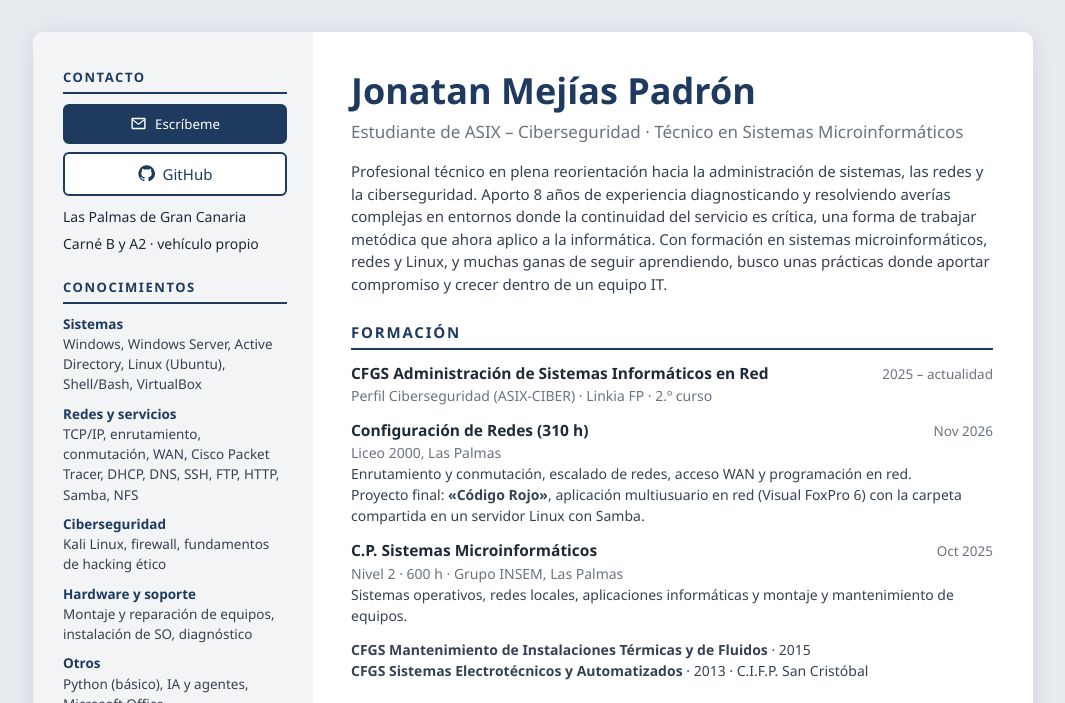
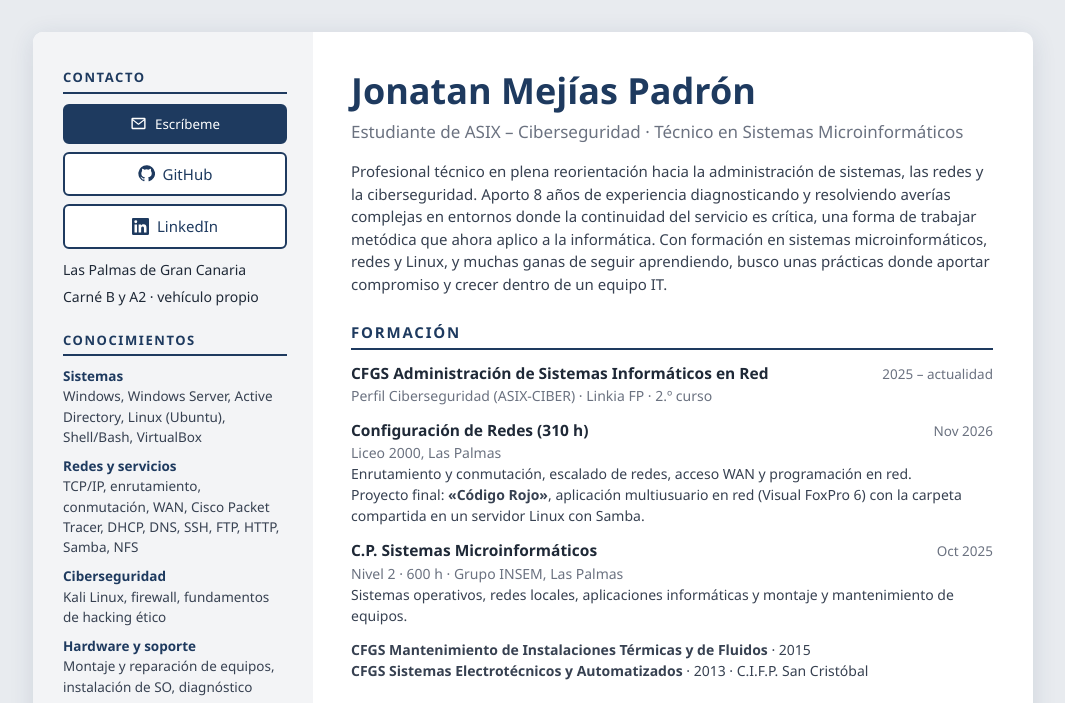
Before and after one commit to johnnysj93-cmd/johnnysj93-cmd.github.io, a plain HTML site: page index.html in a window 1280 px wide. Shown: the top 703 px of the page, without its empty margins (107-1172 px from the left). Drawn offline with Linux system fonts and the light colour scheme.

Commit message:
CV: enlace a LinkedIn
Co-Authored-By: Claude Opus 5.5 <noreply@anthropic.com>

```diff
--- a/index.html
+++ b/index.html
@@ -84,6 +84,10 @@
     <a class="btn alt" href="https://github.com/johnnysj93-cmd">
       <svg viewBox="0 0 24 24" aria-hidden="true"><path d="M12 .5a11.5 11.5 0 0 0-3.64 22.41c.58.1.79-.25.79-.56v-2c-3.2.7-3.88-1.37-3.88-1.37-.52-1.33-1.28-1.69-1.28-1.69-1.05-.71.08-.7.08-.7 1.16.08 1.77 1.19 1.77 1.19 1.03 1.77 2.7 1.26 3.36.96.1-.75.4-1.26.73-1.55-2.55-.29-5.24-1.28-5.24-5.69 0-1.26.45-2.29 1.19-3.1-.12-.29-.52-1.46.11-3.05 0 0 .97-.31 3.17 1.18a11 11 0 0 1 5.77 0c2.2-1.49 3.17-1.18 3.17-1.18.63 1.59.23 2.76.11 3.05.74.81 1.19 1.84 1.19 3.1 0 4.42-2.69 5.39-5.26 5.68.41.36.78 1.06.78 2.14v3.17c0 .31.21.67.8.56A11.5 11.5 0 0 0 12 .5Z"/></svg>
       GitHub
+    </a>
+    <a class="btn alt" href="https://www.linkedin.com/in/jonatan-mejias-padron">
+      <svg viewBox="0 0 24 24" aria-hidden="true"><path d="M20.45 20.45h-3.56v-5.57c0-1.33-.02-3.04-1.85-3.04-1.85 0-2.14 1.45-2.14 2.94v5.67H9.35V9h3.41v1.56h.05c.48-.9 1.64-1.85 3.37-1.85 3.6 0 4.27 2.37 4.27 5.46v6.28ZM5.34 7.43a2.06 2.06 0 1 1 0-4.13 2.06 2.06 0 0 1 0 4.13ZM7.12 20.45H3.56V9h3.56v11.45ZM22.22 0H1.77C.79 0 0 .77 0 1.73v20.54C0 23.23.79 24 1.77 24h20.45c.98 0 1.78-.77 1.78-1.73V1.73C24 .77 23.2 0 22.22 0Z"/></svg>
+      LinkedIn
     </a>
     <p style="margin-top:10px">Las Palmas de Gran Canaria</p>
     <p>Carné B y A2 · vehículo propio</p>
```
